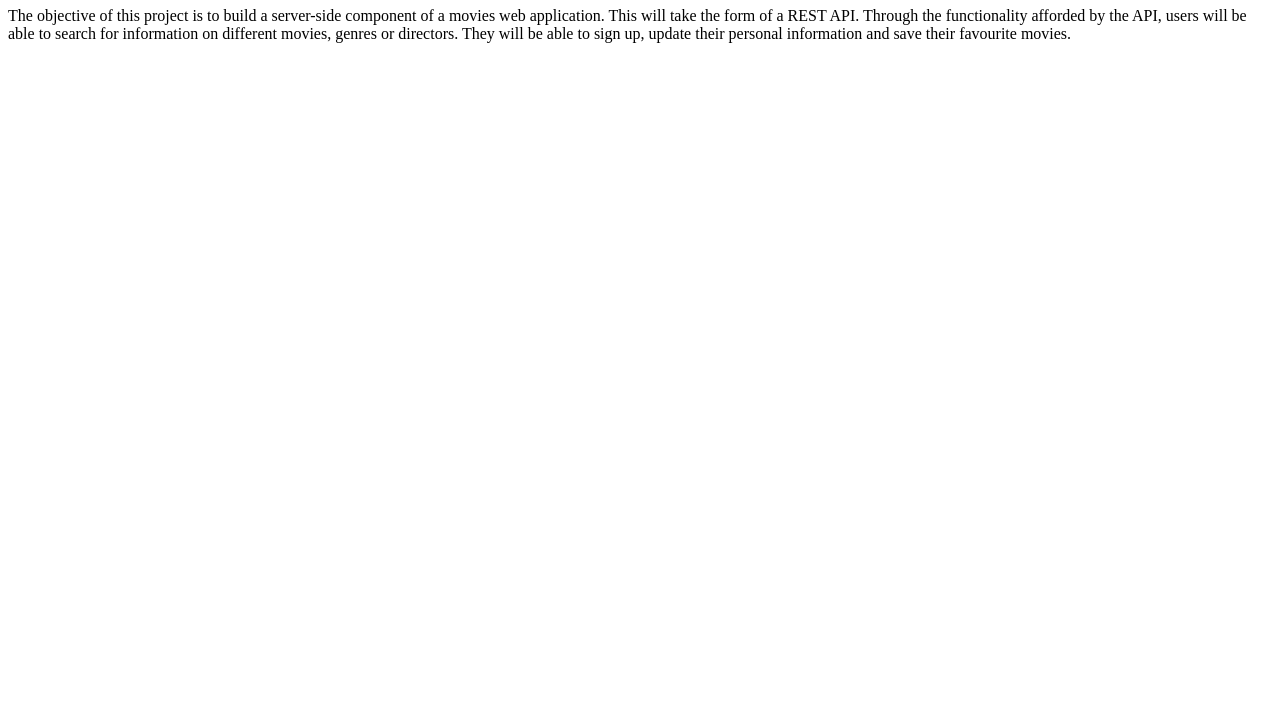
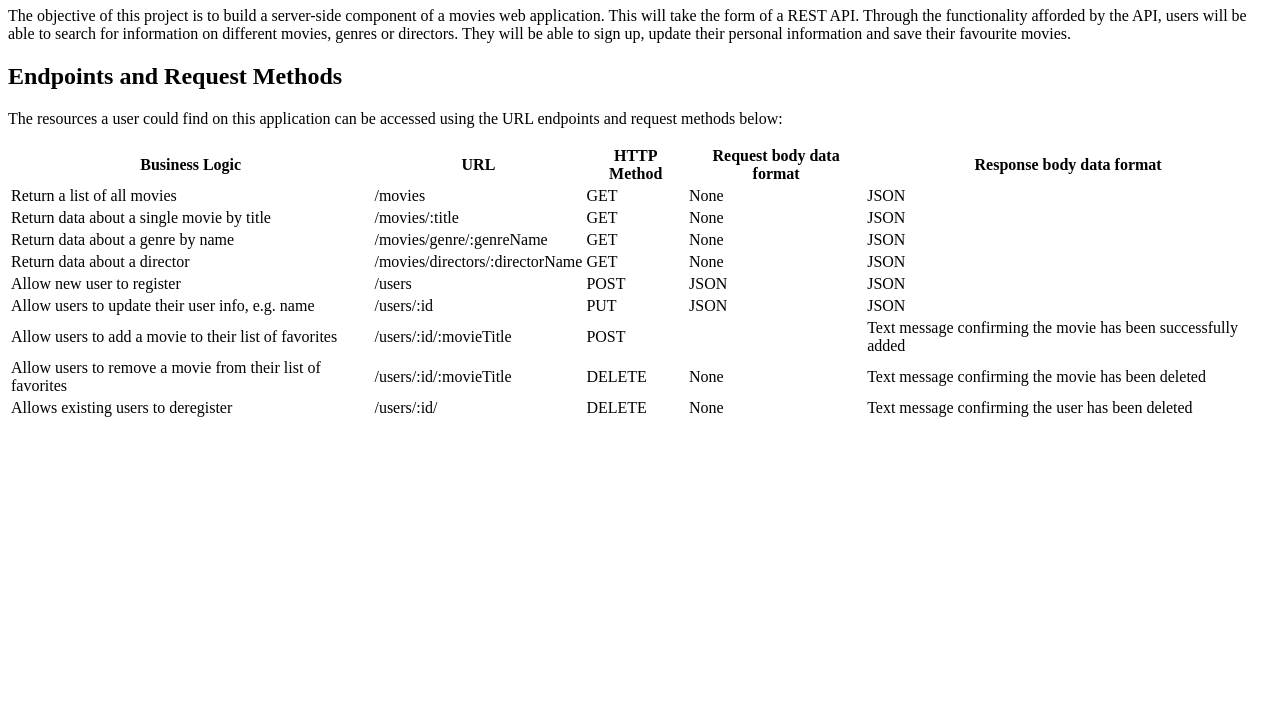
Before and after one commit to Ntsubi/movie_api, a website: page public/documentation.html in a window 1280 px wide. Shown: the part 73-800 px from the top of the page. Drawn offline with Linux system fonts and the light colour scheme.

Commit message:
Edited content of the API documentation

```diff
--- a/public/documentation.html
+++ b/public/documentation.html
@@ -1,16 +1,101 @@
 <!DOCTYPE html>
 <html lang="en">
+
 <head>
     <meta charset="UTF-8">
     <meta name="viewport" content="width=device-width, initial-scale=1.0">
     <title>Documentation for Movie API</title>
 </head>
+
 <body>
-    <h1>Documentation</h1>
+    <h1>Documentation for Movie API</h1>
     <p>The objective of this project is to build a server-side component of a movies web application.
         This will take the form of a REST API. Through the functionality afforded by the API,
         users will be able to search for information on different movies, genres or directors.
         They will be able to sign up, update their personal information and save their favourite movies.
     </p>
+
+    <h2>Endpoints and Request Methods</h2>
+
+    <p>The resources a user could find on this application can be accessed using the URL endpoints and request methods
+        below:</p>
+
+    <table>
+        <thead>
+            <th>Business Logic</th>
+            <th>URL</th>
+            <th>HTTP Method</th>
+            <th>Request body data format</th>
+            <th>Response body data format</th>
+        </thead>
+        <tbody>
+            <tr>
+                <td>Return a list of all movies</td>
+                <td>/movies</td>
+                <td>GET</td>
+                <td>None</td>
+                <td>JSON</td>
+            </tr>
+            <tr>
+                <td>Return data about a single movie by title</td>
+                <td>/movies/:title</td>
+                <td>GET</td>
+                <td>None</td>
+                <td>JSON</td>
+            </tr>
+            <tr>
+                <td>Return data about a genre by name</td>
+                <td>/movies/genre/:genreName</td>
+                <td>GET</td>
+                <td>None</td>
+                <td>JSON</td>
+            </tr>
+            <tr>
+                <td>Return data about a director</td>
+                <td>/movies/directors/:directorName</td>
+                <td>GET</td>
+                <td>None</td>
+                <td>JSON</td>
+            </tr>
+            <tr>
+                <td>Allow new user to register</td>
+                <td>/users</td>
+                <td>POST</td>
+                <td>JSON</td>
+                    <code>
+                    </code>
+                <td>JSON</td>
+            </tr>
+            <tr>
+                <td>Allow users to update their user info, e.g. name</td>
+                <td>/users/:id</td>
+                <td>PUT</td>
+                <td>JSON</td>
+                <td>JSON </td>
+            </tr>
+            <tr>
+                <td>Allow users to add a movie to their list of favorites</td>
+                <td>/users/:id/:movieTitle</td>
+                <td>POST</td>
+                <td></td>
+                <td>Text message confirming the movie has been successfully added</td>
+            </tr>
+            <tr>
+                <td>Allow users to remove a movie from their list of favorites</td>
+                <td>/users/:id/:movieTitle</td>
+                <td>DELETE</td>
+                <td>None</td>
+                <td>Text message confirming the movie has been deleted</td>
+            </tr>
+            <tr>
+                <td>Allows existing users to deregister</td>
+                <td>/users/:id/</td>
+                <td>DELETE</td>
+                <td>None</td>
+                <td>Text message confirming the user has been deleted</td>
+            </tr>
+        </tbody>
+    </table>
 </body>
+
 </html>
```
